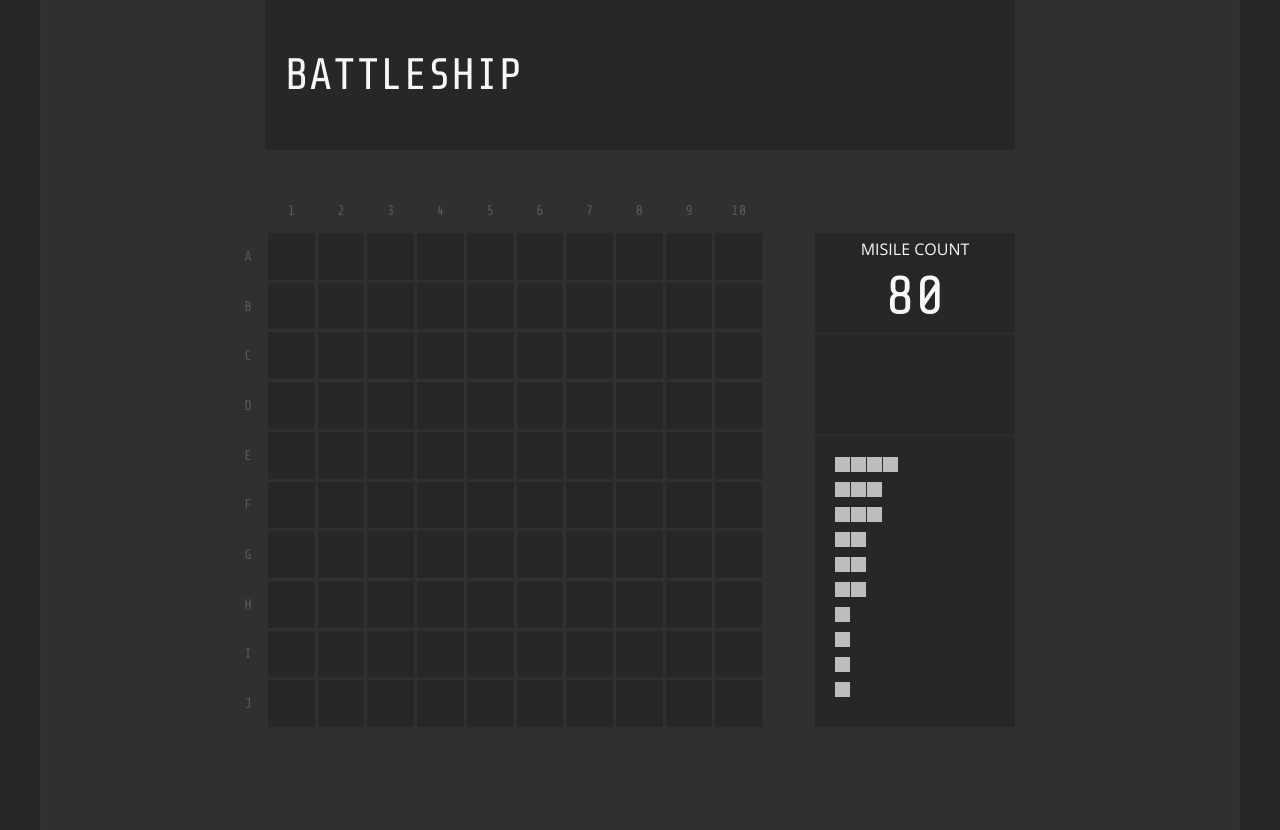
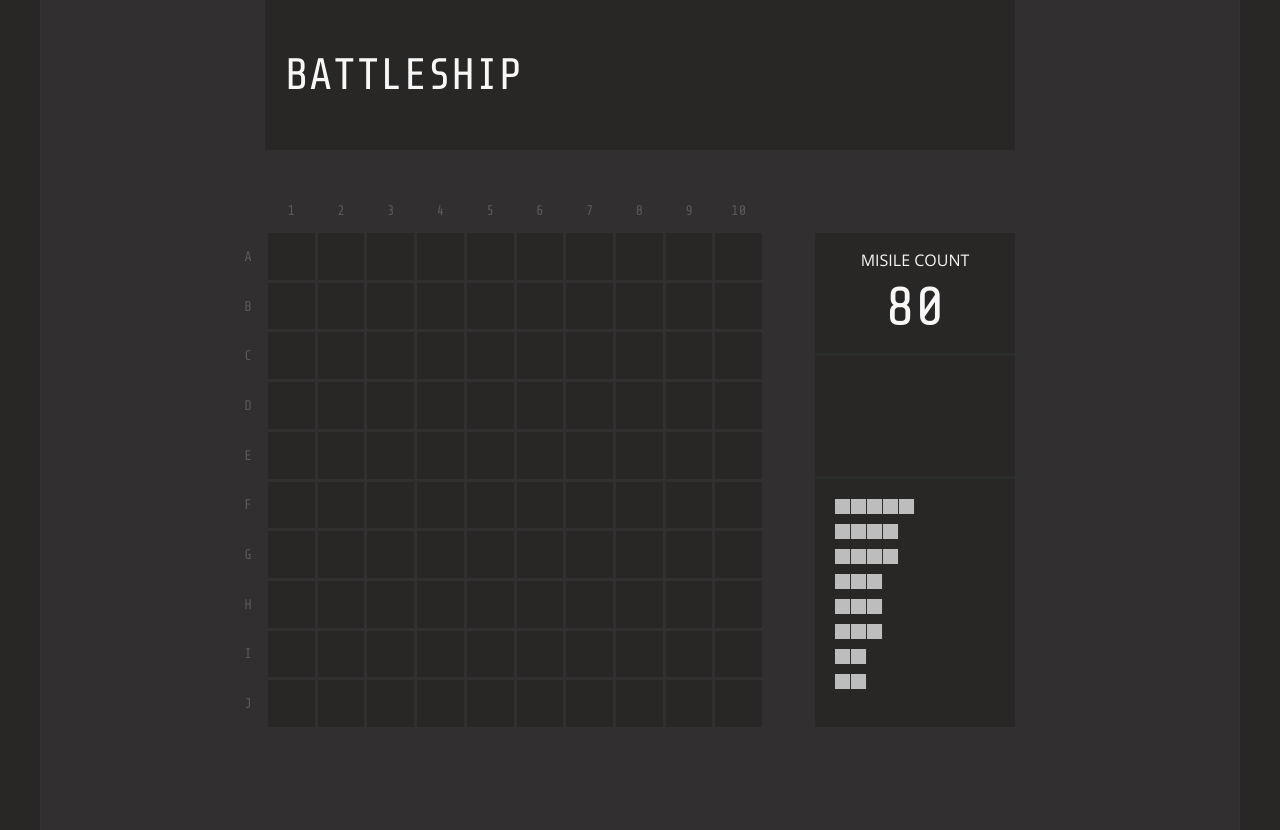
Before and after one commit to davidfigueroar9/battleship, a React (Create React App) app: page / in a window 1280 px wide. Built offline with nearby package versions, Linux system fonts and the light colour scheme.

Commit message:
change de default board sizes

```diff
--- a/src/useBattleship.js
+++ b/src/useBattleship.js
@@ -2,7 +2,7 @@ import { useState } from "react";
 import { BOARD_SIZE, setBoatsOnBoard, getIndexBoatbyPosition } from "./utils";
 
 const maxAttempsDefault = 80;
-const boatsSizesDefault = [4, 3, 3, 2, 2, 2, 1, 1, 1, 1];
+const boatsSizesDefault = [5, 4, 4, 3, 3, 3, 2, 2];
 
 let timer = null;
 
@@ -10,10 +10,11 @@ function useBattleship(config = {}) {
   const {
     boatsSizes = boatsSizesDefault,
     maxAttemps = maxAttempsDefault,
+    boardSize = BOARD_SIZE,
   } = config;
   const [attempts, setAttempt] = useState([]);
   const [message, setMessage] = useState("");
-  const [boats, setBoats] = useState(setBoatsOnBoard(boatsSizes, BOARD_SIZE));
+  const [boats, setBoats] = useState(setBoatsOnBoard(boatsSizes, boardSize));
   const [gameOver, setGameOver] = useState(false);
   const [win, setWin] = useState(false);
 
@@ -22,7 +23,7 @@ function useBattleship(config = {}) {
     setMessage("");
     setGameOver(false);
     setWin(false);
-    setBoats(setBoatsOnBoard(boatsSizes, BOARD_SIZE));
+    setBoats(setBoatsOnBoard(boatsSizes, boardSize));
   };
 
   const getDataByPosition = (position) => {
```
